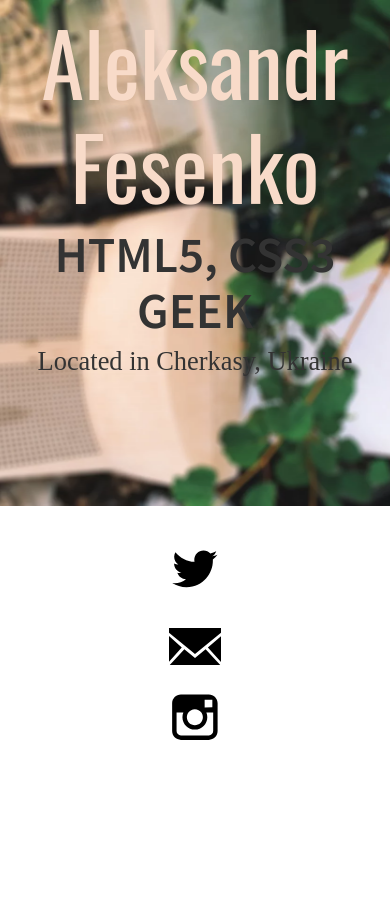
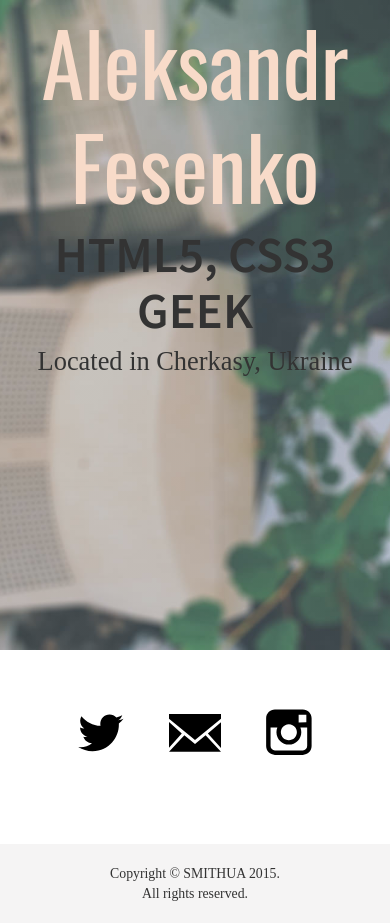
Before and after one commit to smithua/smithua.github.io, a website: page index.html in a window 390 px wide. Before the commit the page ends 844 px from the top, so only its background shows below. Drawn offline with nearby package versions, Linux system fonts and the light colour scheme.

Commit message:
fix mobile view

```diff
--- a/index.html
+++ b/index.html
@@ -2,14 +2,14 @@
 <html>
 <head>
     <meta charset="utf-8">
+    <meta name="viewport" content="width=device-width, initial-scale=1">
     <meta name="keywords" content="Developer, HTML, CSS, Web Development, front-end web developer, HTML5, CSS3, Ukraine, Cherkasy">
     <meta name="description" content="Front-end Web Developer - Cherkasy, Ukraine">
     <link rel="shortcut icon" type="image/png" href="favicon.png">
-    <meta name="viewport" content="width=device-width, initial-scale=1, user-scalable=0">
     <link rel="stylesheet" href="./style/bootstrap.css">
     <link rel="stylesheet" href="./style/style.css">
-    <link href='http://fonts.googleapis.com/css?family=Oswald:400&text=Aleksandr%20Fesenko' rel='stylesheet' type='text/css'>
-    <link href='http://fonts.googleapis.com/css?family=Source+Sans+Pro:600&text=HTML5,%20CSS3%20GEEK|PT+Sans:400' rel='stylesheet' type='text/css'>
+    <link href='//fonts.googleapis.com/css?family=Oswald:400&text=Aleksandr%20Fesenko' rel='stylesheet' type='text/css'>
+    <link href='//fonts.googleapis.com/css?family=Source+Sans+Pro:600&text=HTML5,%20CSS3%20GEEK|PT+Sans:400' rel='stylesheet' type='text/css'>
     <title>My Site - Aleksandr Fesenko - Front-End Web Developer</title>
 </head>
 <body>
@@ -29,7 +29,7 @@
         <div class="container bloc-md">
             <div class="row voffset fadeInUp animDelay02 animated">
                 <div class="col-sm-4 text-center">
-                    <a href="https://twitter.com/smithua" target="_blank">
+                    <a href="//twitter.com/smithua" target="_blank">
                         <svg class="ion ion-social-twitter" version="1.1" xmlns="http://www.w3.org/2000/svg" xmlns:xlink="http://www.w3.org/1999/xlink" viewBox="0 0 56.693 56.693">
                             <path d="M52.837 15.065c-1.81.805-3.76 1.348-5.805 1.59 2.088-1.25 3.69-3.23 4.444-5.59-1.953 1.158-4.115 2-6.418 2.453-1.843-1.964-4.47-3.192-7.377-3.192-5.58 0-10.105 4.525-10.105 10.107 0 .79.09 1.562.262 2.303-8.4-.422-15.848-4.445-20.833-10.56-.87 1.492-1.368 3.228-1.368 5.082 0 3.506 1.784 6.6 4.496 8.412-1.656-.053-3.215-.508-4.578-1.265v.128c0 4.896 3.483 8.98 8.107 9.91-.847.23-1.74.354-2.662.354-.652 0-1.285-.063-1.902-.182 1.287 4.015 5.02 6.938 9.44 7.02-3.458 2.71-7.815 4.326-12.55 4.326-.816 0-1.62-.047-2.412-.14 4.474 2.868 9.786 4.54 15.493 4.54 18.59 0 28.756-15.4 28.756-28.756 0-.438-.01-.875-.028-1.31 1.974-1.42 3.688-3.202 5.042-5.23z"/>
                         </svg>
@@ -43,7 +43,7 @@
                     </a>
                 </div>
                 <div class="col-sm-4 text-center">
-                    <a href="http://photo.smithua.com" target="_blank">
+                    <a href="//photo.smithua.com" target="_blank">
                         <svg class="ion ion-social-instagram" version="1.1" xmlns="http://www.w3.org/2000/svg" xmlns:xlink="http://www.w3.org/1999/xlink" viewBox="0 0 56.693 56.693">
                             <path d="M43.414 4.83H13c-5.283 0-9.58 4.298-9.58 9.58V44.827c0 5.283 4.297 9.58 9.58 9.58h30.415c5.283 0 9.58-4.297 9.58-9.58V14.41c0-5.283-4.298-9.58-9.58-9.58zm2.748 5.714l1.096-.004v8.403l-8.375.027-.03-8.402 7.31-.024zM21.132 24.53c1.587-2.197 4.163-3.638 7.075-3.638s5.488 1.44 7.074 3.638c1.034 1.434 1.653 3.188 1.653 5.088 0 4.81-3.918 8.725-8.727 8.725-4.812 0-8.726-3.914-8.726-8.725 0-1.9.618-3.654 1.65-5.088zm27.032 20.295c0 2.62-2.13 4.75-4.75 4.75H13c-2.62 0-4.75-2.13-4.75-4.75V24.53h7.4c-.64 1.572-1 3.29-1 5.088 0 7.473 6.08 13.557 13.557 13.557 7.475 0 13.555-6.084 13.555-13.557 0-1.8-.36-3.516-1-5.088h7.402v20.295z"/>
                         </svg>
--- a/style/style.css
+++ b/style/style.css
@@ -34,11 +34,9 @@ a {
   max-width: 750px;
 }
 
-.bloc {
-  width: 100%;
-  clear: both;
-  background: 50% 50% no-repeat;
-  background-size: cover;
+.bg-image {
+  width: auto;
+  max-width: 100%;
 }
 
 .bloc-xl {
@@ -123,11 +121,21 @@ a {
 }
 
 .webp .bg-image {
-  background-image: url(/img/bg-image.webp);
+  background:
+      linear-gradient(
+      rgba(120,144,156, 0.4),
+      rgba(120,144,156, 0.4)
+    ),
+  url(/img/bg-image.jpg) center center / cover no-repeat;
 }
 
 .no-webp .bg-image {
-  background-image: url(/img/bg-image.jpg);
+  background:
+      linear-gradient(
+      rgba(120,144,156, 0.4),
+      rgba(120,144,156, 0.4)
+    ),
+  url(/img/bg-image.jpg) center center / cover no-repeat;
 }
 
 .bloc-first {
@@ -135,12 +143,10 @@ a {
 }
 
 .bloc-second {
-  min-height: 200px;
   height: 23vh;
 }
 
 @media (min-width:768px) {
-
   .container {
     width:750px;
   }
@@ -160,14 +166,14 @@ a {
 }
 
 @media (max-width:768px) {
+  body {
+    font-size: 12px;
+  }
 
   .container {
     width: 90%;
   }
 
-  body {
-    font-size: 12px;
-  }
   .col-sm-4, .col-sm-12 {
     padding: 0;
   }
@@ -176,28 +182,9 @@ a {
     font-weight: 400;
     line-height: 1.2;
   }
-
-  .page-container {
-    overflow-x: hidden;
-    position: relative;
-  }
 }
 
 @media (max-width:767px) {
-
-  .page-container {
-    overflow-x: hidden;
-    position: relative;
-  }
-
-  .bloc-first {
-    min-height: 446px;
-  }
-
-  .bloc-second {
-    min-height: 163px;
-  }
-
   .voffset {
     margin-top: 5px;
   }
@@ -206,37 +193,38 @@ a {
     width:33.33333333%;
     float: left;
   }
+}
 
 @media (max-width:676px) {
-
   .bloc {
     padding-left: 0;
     padding-right: 0;
   }
 
   .bloc-xl {
-    /*padding: 40px 0;*/
     padding: 0;
   }
+
   .bloc {
-    text-align: center!important;
+    text-align: center;
   }
+
   .ion {
     width: 52px;
   }
+
   .br {
     display: block;
   }
 }
 
-@media only screen and (max-width : 420px) {
-
+@media only screen and (device-aspect-ratio: 40/71), (min-device-width: 320px) and (max-device-width: 480px) and (-webkit-min-device-pixel-ratio: 2) {
   .bloc-first {
-    height: 60%;
+    height: 64vh;
   }
 
   .bloc-second {
-    height: 40%;
+    height: auto;
   }
 
   .bloc-md {
@@ -244,8 +232,24 @@ a {
   }
 
   .col-sm-4 {
-    width: 100%;
-    float: none;
     padding: 10px 0;
   }
 }
+
+@media only screen and (min-device-width: 320px) and (max-device-width: 568px) and (-webkit-min-device-pixel-ratio: 2) and (orientation: landscape), (min-device-width: 320px) and (max-device-width: 480px) and (-webkit-min-device-pixel-ratio: 2) and (orientation: landscape) {
+  .br {
+    display: inline;
+  }
+}
+
+@media only screen and (min-device-width: 320px) and (max-device-width: 480px) and (-webkit-min-device-pixel-ratio: 2) {
+  body {
+    font-size: 9px;
+  }
+}
+
+@media only screen and (device-aspect-ratio: 40/71) {
+  body {
+    font-size: 10px;
+  }
+}
```
